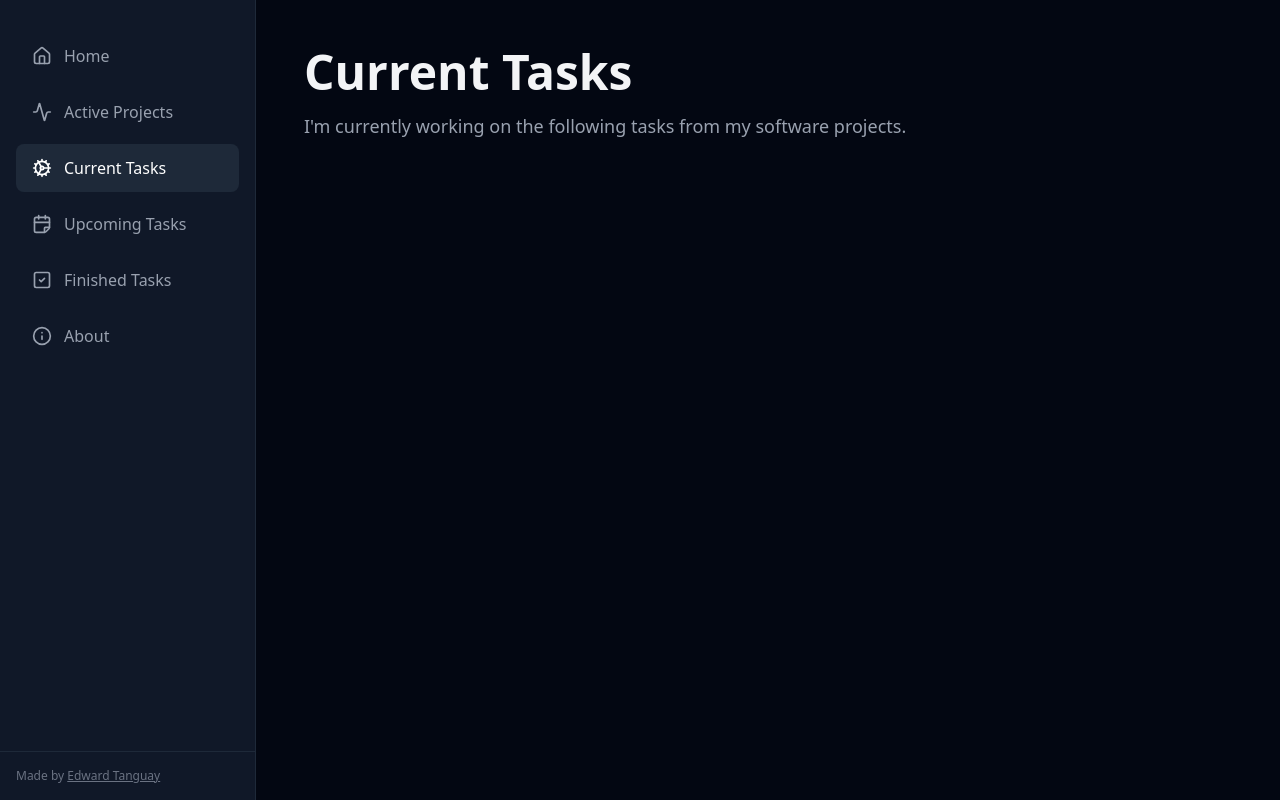
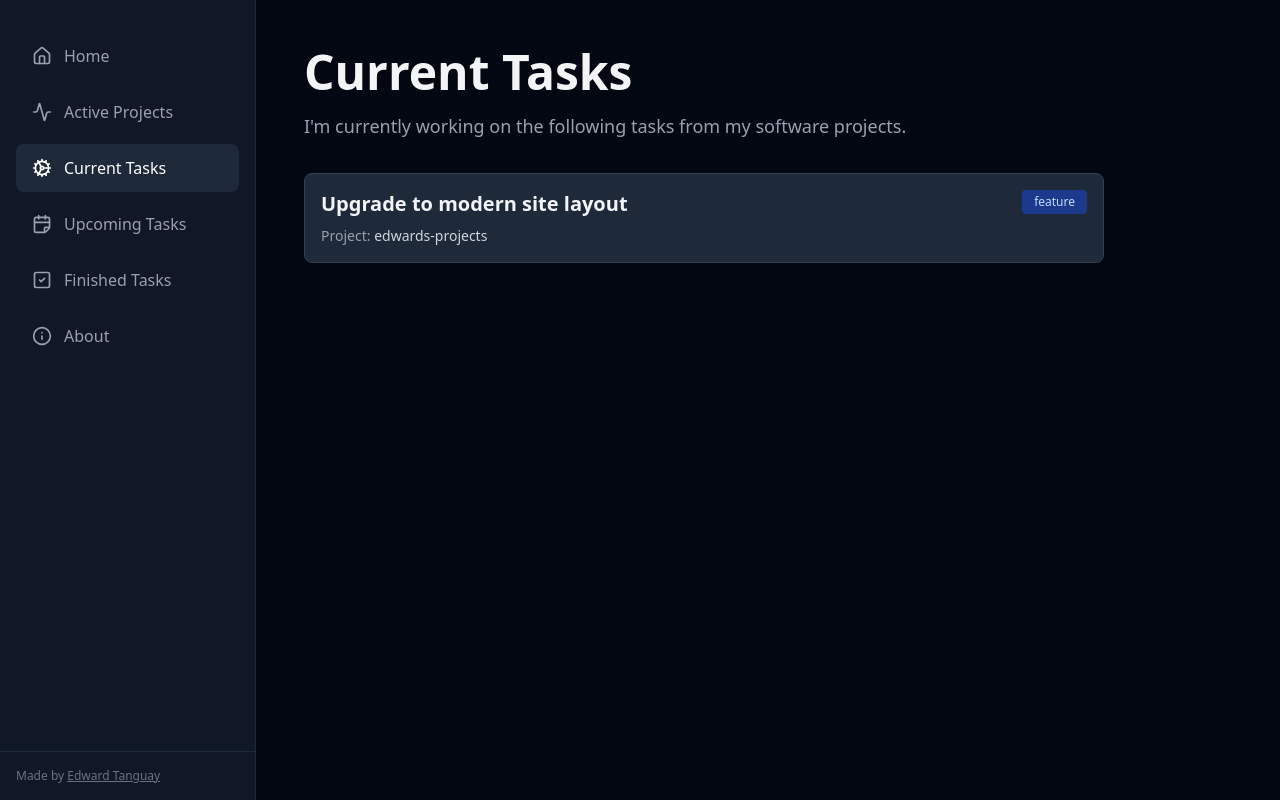
Before and after one commit to edwardtanguay/edwards-projects-v2, a Next.js app: page /current-tasks in a window 1280 px wide. Built offline with nearby package versions, Linux system fonts and the light colour scheme.

Commit message:
...showing current

```diff
--- a/src/app/current-tasks/page.tsx
+++ b/src/app/current-tasks/page.tsx
@@ -1,4 +1,10 @@
 /* eslint-disable react/no-unescaped-entities */
+import tasks from "../../../parseddata/tasks.json";
+
+const currentTasks = [
+	...tasks.filter((task) => task.stage === "current"),
+	...tasks.filter((task) => task.stage === "paused"),
+];
 
 export default function Company() {
 	return (
@@ -9,10 +15,34 @@ export default function Company() {
 						Current Tasks
 					</h1>
 					<p className="text-lg text-gray-400 leading-relaxed">
-					I'm currently working on the following tasks from my software projects.
+						I'm currently working on the following tasks from my
+						software projects.
 					</p>
 				</div>
 
+				<div className="space-y-4">
+					{currentTasks.map((task) => (
+						<div
+							key={task.suuid}
+							className="bg-gray-800 border border-gray-700 rounded-lg p-4 hover:border-gray-600 transition"
+						>
+							<div className="flex items-start justify-between mb-2">
+								<h2 className="text-xl font-semibold text-gray-100">
+									{task.title}
+								</h2>
+								<span className="inline-block px-3 py-1 text-xs font-medium bg-blue-900 text-blue-200 rounded">
+									{task.kind}
+								</span>
+							</div>
+							<p className="text-sm text-gray-400">
+								Project:{" "}
+								<span className="text-gray-300 font-medium">
+									{task.projectIdCode}
+								</span>
+							</p>
+						</div>
+					))}
+				</div>
 			</div>
 		</div>
 	);
```
Also changed, not shown: src/types.ts (+16 -2 lines).
